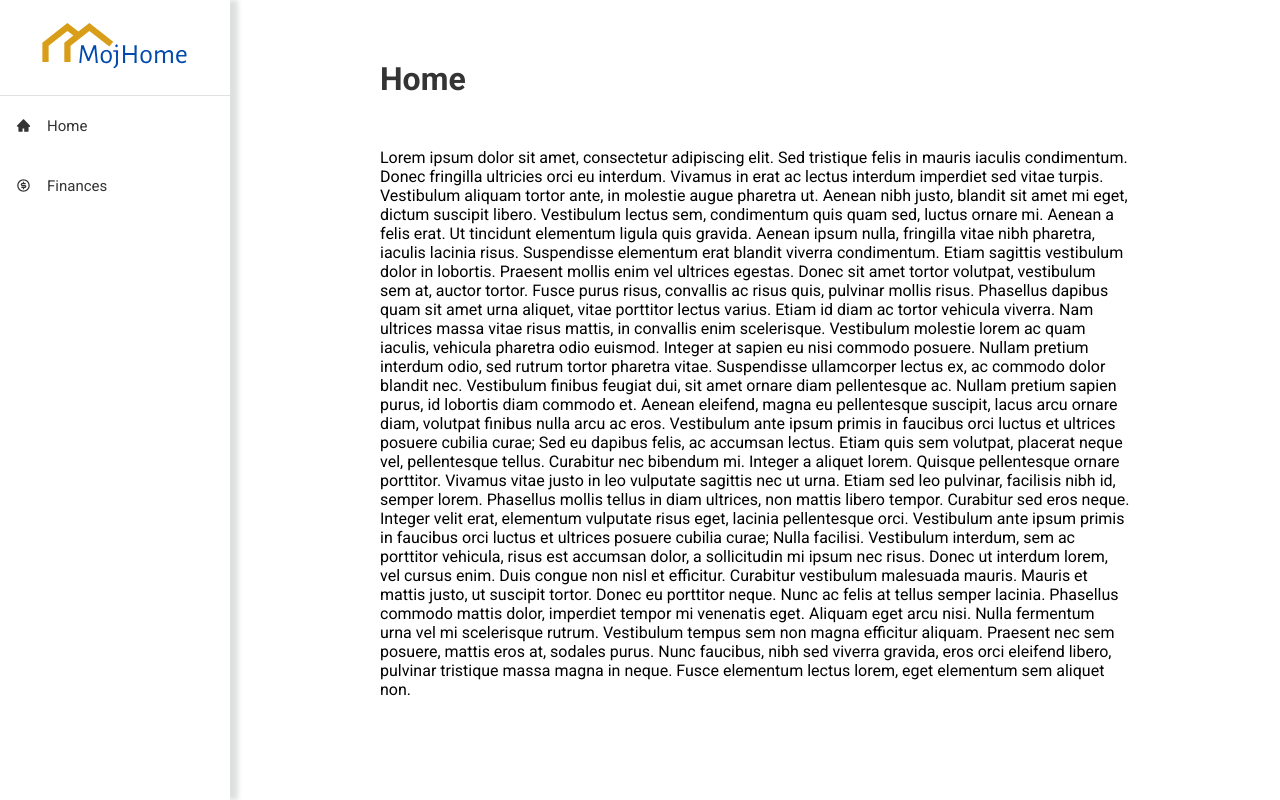
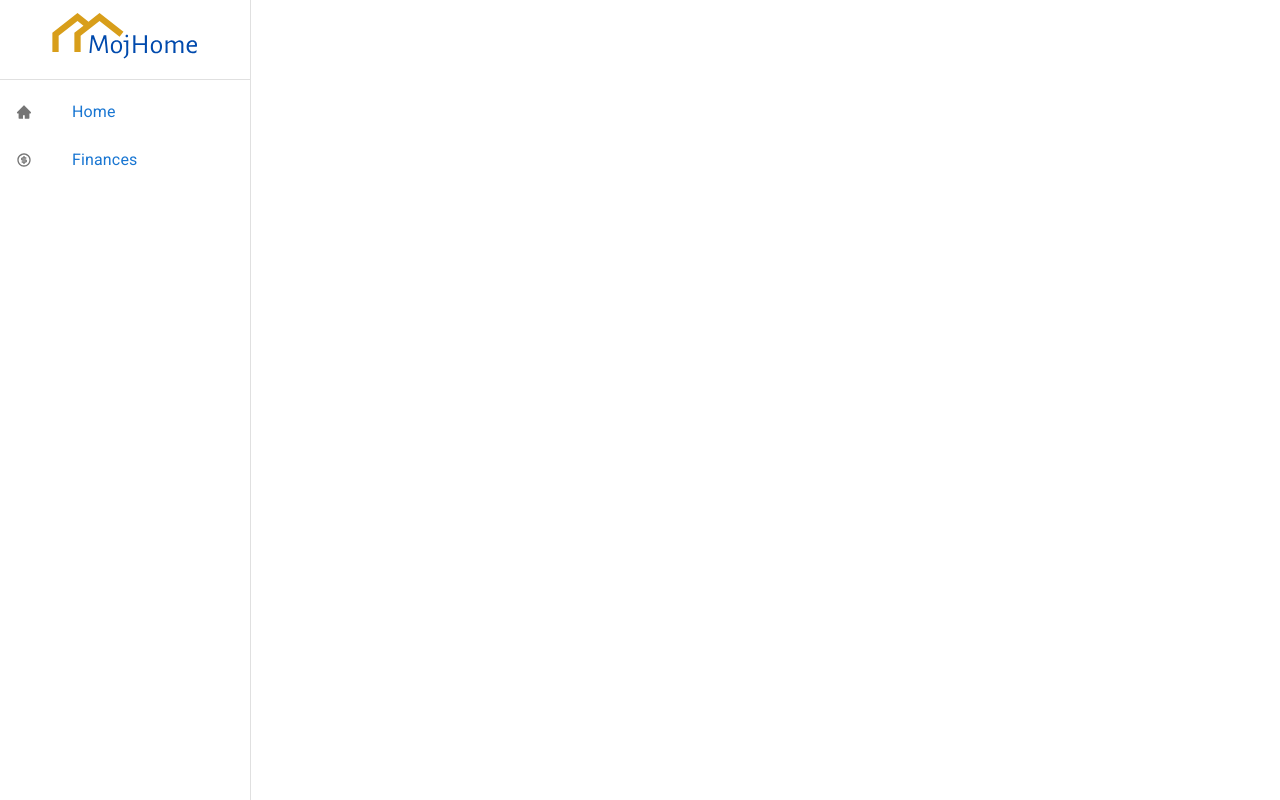
Before and after one commit to vicardo11/mojhome-frontend, a React (Create React App) app: page / in a window 1280 px wide. Built offline with nearby package versions, Linux system fonts and the light colour scheme.

Commit message:
New Sidebar - with MUI

```diff
--- a/src/components/layout/Layout.scss
+++ b/src/components/layout/Layout.scss
@@ -1,8 +1,8 @@
-.layout-wrapper {
-  display: flex;
-}
-
-.layout-content {
-  margin: 60px 150px;
-  width: 100%;
-}
+//.layout-wrapper {
+//  display: flex;
+//}
+//
+//.layout-content {
+//  margin: 60px 150px;
+//  width: 100%;
+//}
--- a/src/components/layout/Layout.tsx
+++ b/src/components/layout/Layout.tsx
@@ -1,15 +1,14 @@
 import React from "react";
 import Sidebar from "../sidebar/Sidebar";
 import "./Layout.scss";
+import { Container } from "@mui/material";
 
 const Layout = (props: Props) => {
   return (
-    <div className="layout-wrapper">
-      <div className="layout-navigation">
-        <Sidebar />
-      </div>
+    <Container>
+      <Sidebar />
       <div className="layout-content">{props.children}</div>
-    </div>
+    </Container>
   );
 };
 
--- a/src/components/sidebar/Sidebar.scss
+++ b/src/components/sidebar/Sidebar.scss
@@ -1,62 +1,4 @@
-@import '../../scss/variables';
-
-$color-sidebar-bckg: white;
-
-.nav-menu {
-  background-color: $color-sidebar-bckg;
-  width: 230px;
-  height: 100vh;
-  box-shadow: 8px 0 5px $color-gray-shadow;
+.logo {
+  width: 60%;
+  margin-inline: auto;
 }
-
-.nav-menu * {
-  background-color: $color-sidebar-bckg;
-}
-
-.nav-text {
-  list-style-type: none;
-  height: 60px;
-}
-
-.nav-text a {
-  text-decoration: none;
-  font-size: 15px;
-  height: 100%;
-  display: flex;
-  align-items: center;
-  padding-left: 16px;
-  color: $color-black;
-}
-
-.nav-text:hover * {
-  transition: 450ms;
-  background-color: $color-gray-hover;
-  color: $color-blue;
-}
-
-.nav-text:hover {
-  transition: 150ms;
-  border-left: 5px solid $color-blue;
-}
-
-span {
-  margin-left: 16px;
-}
-
-.brand {
-  font-size: 40px;
-  width: 65%;
-  margin: auto;
-  padding-top: 10px;
-}
-
-.selected-item {
-  border-left: 5px solid $color-blue;
-  color: $color-blue;
-  background-color: $color-gray-hover;
-}
-
-.selected-item a {
-  color: $color-blue;
-  background-color: $color-gray-hover;
-}
--- a/src/components/sidebar/Sidebar.tsx
+++ b/src/components/sidebar/Sidebar.tsx
@@ -1,43 +1,71 @@
-import React, { useState } from "react";
-import "./Sidebar.scss";
-import { Link } from "react-router-dom";
+import * as React from "react";
+import Box from "@mui/material/Box";
+import Drawer from "@mui/material/Drawer";
+import Button from "@mui/material/Button";
+import List from "@mui/material/List";
+import Divider from "@mui/material/Divider";
+import ListItem from "@mui/material/ListItem";
+import ListItemButton from "@mui/material/ListItemButton";
+import ListItemIcon from "@mui/material/ListItemIcon";
+import ListItemText from "@mui/material/ListItemText";
+import { useState } from "react";
 import { SidebarData } from "./SidebarData";
 import { LogoIcon } from "../logoIcon/LogoIcon";
-import { Divider } from "@mui/material";
+import MenuIcon from "@mui/icons-material/Menu";
+import "./Sidebar.scss";
+import Link from "@mui/material/Link";
+import { useMediaQuery, useTheme } from "@mui/material";
 
-const Sidebar = () => {
-  const [selectedItem, setSelectedItem] = useState<number>();
+export default function Sidebar() {
+  const [isSidebarOpen, setIsSidebarOpen] = useState(false);
+  const theme = useTheme();
+  const isMobile = useMediaQuery(theme.breakpoints.down("sm"));
 
-  function handleSelectItem(id: number) {
-    setSelectedItem(id);
-  }
+  const toggleDrawer = () => {
+    setIsSidebarOpen(!isSidebarOpen);
+  };
+
+  const list = () => (
+    <Box sx={{ width: { xs: 300, sm: 250 } }} role="presentation">
+      <List>
+        {SidebarData.map((item) => {
+          const Icon = item.icon;
+          return (
+            <ListItem
+              key={item.title}
+              component={Link}
+              href={item.path}
+              disablePadding
+            >
+              <ListItemButton>
+                <ListItemIcon>
+                  <Icon />
+                </ListItemIcon>
+                <ListItemText primary={item.title} />
+              </ListItemButton>
+            </ListItem>
+          );
+        })}
+      </List>
+    </Box>
+  );
 
   return (
-    <nav className="nav-menu">
-      <div className="brand">
-        <LogoIcon />
-      </div>
-      <Divider />
-      <ul className="nav-menu-items">
-        {SidebarData.map((item) => {
-          const Icon = item.icon;
-
-          return (
-            <li
-              onClick={() => handleSelectItem(item.id)}
-              key={item.id}
-              className={`${item.cName} ${selectedItem === item.id ? "selected-item" : ""}`}
-            >
-              <Link to={item.path}>
-                <Icon />
-                <span>{item.title}</span>
-              </Link>
-            </li>
-          );
-        })}
-      </ul>
-    </nav>
+    <div>
+      <Button sx={{ display: { sm: "none" } }} onClick={toggleDrawer}>
+        <MenuIcon />
+      </Button>
+      <Drawer
+        variant={isMobile ? "temporary" : "permanent"}
+        open={isMobile ? isSidebarOpen : true}
+        onClose={toggleDrawer}
+      >
+        <div className="logo">
+          <LogoIcon />
+        </div>
+        <Divider />
+        {list()}
+      </Drawer>
+    </div>
   );
-};
-
-export default Sidebar;
+}
--- a/src/pages/home/Home.tsx
+++ b/src/pages/home/Home.tsx
@@ -1,54 +1,58 @@
 import React from "react";
 import Page from "../Page";
+import EnhancedTable from "../finances/table/FinancesTable";
 
 const Home = () => {
   return (
-    <Page title="Home">
-      <p>
-        Lorem ipsum dolor sit amet, consectetur adipiscing elit. Sed tristique
-        felis in mauris iaculis condimentum. Donec fringilla ultricies orci eu
-        interdum. Vivamus in erat ac lectus interdum imperdiet sed vitae turpis.
-        Vestibulum aliquam tortor ante, in molestie augue pharetra ut. Aenean
-        nibh justo, blandit sit amet mi eget, dictum suscipit libero. Vestibulum
-        lectus sem, condimentum quis quam sed, luctus ornare mi. Aenean a felis
-        erat. Ut tincidunt elementum ligula quis gravida. Aenean ipsum nulla,
-        fringilla vitae nibh pharetra, iaculis lacinia risus. Suspendisse
-        elementum erat blandit viverra condimentum. Etiam sagittis vestibulum
-        dolor in lobortis. Praesent mollis enim vel ultrices egestas. Donec sit
-        amet tortor volutpat, vestibulum sem at, auctor tortor. Fusce purus
-        risus, convallis ac risus quis, pulvinar mollis risus. Phasellus dapibus
-        quam sit amet urna aliquet, vitae porttitor lectus varius. Etiam id diam
-        ac tortor vehicula viverra. Nam ultrices massa vitae risus mattis, in
-        convallis enim scelerisque. Vestibulum molestie lorem ac quam iaculis,
-        vehicula pharetra odio euismod. Integer at sapien eu nisi commodo
-        posuere. Nullam pretium interdum odio, sed rutrum tortor pharetra vitae.
-        Suspendisse ullamcorper lectus ex, ac commodo dolor blandit nec.
-        Vestibulum finibus feugiat dui, sit amet ornare diam pellentesque ac.
-        Nullam pretium sapien purus, id lobortis diam commodo et. Aenean
-        eleifend, magna eu pellentesque suscipit, lacus arcu ornare diam,
-        volutpat finibus nulla arcu ac eros. Vestibulum ante ipsum primis in
-        faucibus orci luctus et ultrices posuere cubilia curae; Sed eu dapibus
-        felis, ac accumsan lectus. Etiam quis sem volutpat, placerat neque vel,
-        pellentesque tellus. Curabitur nec bibendum mi. Integer a aliquet lorem.
-        Quisque pellentesque ornare porttitor. Vivamus vitae justo in leo
-        vulputate sagittis nec ut urna. Etiam sed leo pulvinar, facilisis nibh
-        id, semper lorem. Phasellus mollis tellus in diam ultrices, non mattis
-        libero tempor. Curabitur sed eros neque. Integer velit erat, elementum
-        vulputate risus eget, lacinia pellentesque orci. Vestibulum ante ipsum
-        primis in faucibus orci luctus et ultrices posuere cubilia curae; Nulla
-        facilisi. Vestibulum interdum, sem ac porttitor vehicula, risus est
-        accumsan dolor, a sollicitudin mi ipsum nec risus. Donec ut interdum
-        lorem, vel cursus enim. Duis congue non nisl et efficitur. Curabitur
-        vestibulum malesuada mauris. Mauris et mattis justo, ut suscipit tortor.
-        Donec eu porttitor neque. Nunc ac felis at tellus semper lacinia.
-        Phasellus commodo mattis dolor, imperdiet tempor mi venenatis eget.
-        Aliquam eget arcu nisi. Nulla fermentum urna vel mi scelerisque rutrum.
-        Vestibulum tempus sem non magna efficitur aliquam. Praesent nec sem
-        posuere, mattis eros at, sodales purus. Nunc faucibus, nibh sed viverra
-        gravida, eros orci eleifend libero, pulvinar tristique massa magna in
-        neque. Fusce elementum lectus lorem, eget elementum sem aliquet non.
-      </p>
+    <Page title="Finances">
+      <h1>TEXT</h1>
     </Page>
+    // <Page title="Home">
+    //   <p>
+    //     Lorem ipsum dolor sit amet, consectetur adipiscing elit. Sed tristique
+    //     felis in mauris iaculis condimentum. Donec fringilla ultricies orci eu
+    //     interdum. Vivamus in erat ac lectus interdum imperdiet sed vitae turpis.
+    //     Vestibulum aliquam tortor ante, in molestie augue pharetra ut. Aenean
+    //     nibh justo, blandit sit amet mi eget, dictum suscipit libero. Vestibulum
+    //     lectus sem, condimentum quis quam sed, luctus ornare mi. Aenean a felis
+    //     erat. Ut tincidunt elementum ligula quis gravida. Aenean ipsum nulla,
+    //     fringilla vitae nibh pharetra, iaculis lacinia risus. Suspendisse
+    //     elementum erat blandit viverra condimentum. Etiam sagittis vestibulum
+    //     dolor in lobortis. Praesent mollis enim vel ultrices egestas. Donec sit
+    //     amet tortor volutpat, vestibulum sem at, auctor tortor. Fusce purus
+    //     risus, convallis ac risus quis, pulvinar mollis risus. Phasellus dapibus
+    //     quam sit amet urna aliquet, vitae porttitor lectus varius. Etiam id diam
+    //     ac tortor vehicula viverra. Nam ultrices massa vitae risus mattis, in
+    //     convallis enim scelerisque. Vestibulum molestie lorem ac quam iaculis,
+    //     vehicula pharetra odio euismod. Integer at sapien eu nisi commodo
+    //     posuere. Nullam pretium interdum odio, sed rutrum tortor pharetra vitae.
+    //     Suspendisse ullamcorper lectus ex, ac commodo dolor blandit nec.
+    //     Vestibulum finibus feugiat dui, sit amet ornare diam pellentesque ac.
+    //     Nullam pretium sapien purus, id lobortis diam commodo et. Aenean
+    //     eleifend, magna eu pellentesque suscipit, lacus arcu ornare diam,
+    //     volutpat finibus nulla arcu ac eros. Vestibulum ante ipsum primis in
+    //     faucibus orci luctus et ultrices posuere cubilia curae; Sed eu dapibus
+    //     felis, ac accumsan lectus. Etiam quis sem volutpat, placerat neque vel,
+    //     pellentesque tellus. Curabitur nec bibendum mi. Integer a aliquet lorem.
+    //     Quisque pellentesque ornare porttitor. Vivamus vitae justo in leo
+    //     vulputate sagittis nec ut urna. Etiam sed leo pulvinar, facilisis nibh
+    //     id, semper lorem. Phasellus mollis tellus in diam ultrices, non mattis
+    //     libero tempor. Curabitur sed eros neque. Integer velit erat, elementum
+    //     vulputate risus eget, lacinia pellentesque orci. Vestibulum ante ipsum
+    //     primis in faucibus orci luctus et ultrices posuere cubilia curae; Nulla
+    //     facilisi. Vestibulum interdum, sem ac porttitor vehicula, risus est
+    //     accumsan dolor, a sollicitudin mi ipsum nec risus. Donec ut interdum
+    //     lorem, vel cursus enim. Duis congue non nisl et efficitur. Curabitur
+    //     vestibulum malesuada mauris. Mauris et mattis justo, ut suscipit tortor.
+    //     Donec eu porttitor neque. Nunc ac felis at tellus semper lacinia.
+    //     Phasellus commodo mattis dolor, imperdiet tempor mi venenatis eget.
+    //     Aliquam eget arcu nisi. Nulla fermentum urna vel mi scelerisque rutrum.
+    //     Vestibulum tempus sem non magna efficitur aliquam. Praesent nec sem
+    //     posuere, mattis eros at, sodales purus. Nunc faucibus, nibh sed viverra
+    //     gravida, eros orci eleifend libero, pulvinar tristique massa magna in
+    //     neque. Fusce elementum lectus lorem, eget elementum sem aliquet non.
+    //   </p>
+    // </Page>
   );
 };
 
```
